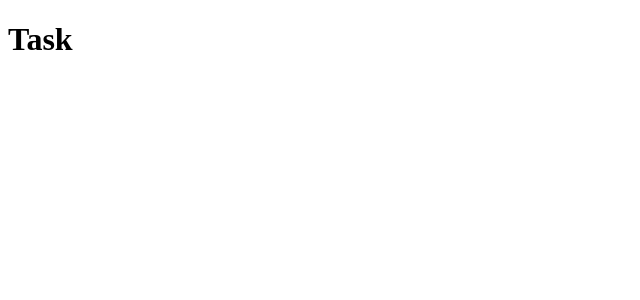
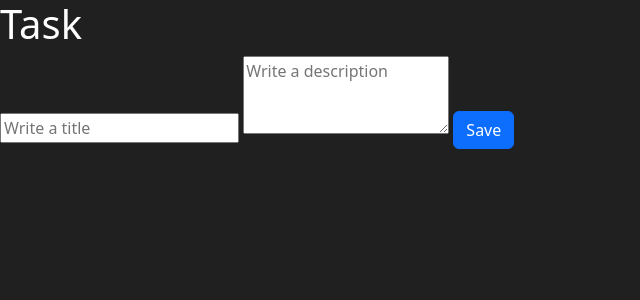
Before and after one commit to SebastianPinzonR/Crud-Django, a Django app: page /tasks/ in a window 1280 px wide. Before the commit the part shown is almost empty. Shown: the top 300 px of the page, without its empty margins (0-640 px from the left). Run offline with Django 5.2, Linux system fonts and the light colour scheme.

Commit message:
se pusieron las funcionalidades para crear las tareas

```diff
--- /dev/null
+++ b/task/static/main.css
@@ -0,0 +1,4 @@
+body{
+    background: #202020;
+    color: white;
+}
--- a/task/templates/list_task.html
+++ b/task/templates/list_task.html
@@ -1,13 +1,25 @@
+{% load static %}
+
 <!DOCTYPE html>
 <html lang="en">
 <head>
     <meta charset="UTF-8">
     <meta name="viewport" content="width=device-width, initial-scale=1.0">
     <title>Document</title>
+    <link href="https://cdn.jsdelivr.net/npm/bootstrap@5.3.7/dist/css/bootstrap.min.css" rel="stylesheet" integrity="sha384-LN+7fdVzj6u52u30Kp6M/trliBMCMKTyK833zpbD+pXdCLuTusPj697FH4R/5mcr" crossorigin="anonymous">
+    <link rel="stylesheet" href="{% static 'main.css' %}">
 </head>
 <body>
 
     <h1>Task</h1>
+    <form action="{% url 'create_task'%}" method="POST">
+        {% csrf_token %}
+
+        <input type="text" name="title" placeholder="Write a title" >
+        <textarea name="description" rows="3" placeholder="Write a description"></textarea>
+        <button type="submit" class="btn btn-primary">Save</button>
+
+    </form>
 
 </body>
 </html>
--- a/task/urls.py
+++ b/task/urls.py
@@ -1,6 +1,7 @@
 from django.urls import path
-from .views import list_tasks
+from .views import list_tasks, create_task
 
 urlpatterns = [
     path('', list_tasks),
+    path('new/', create_task, name='create_task'),
 ]
--- a/task/views.py
+++ b/task/views.py
@@ -1,6 +1,18 @@
-from django.shortcuts import render
+from django.shortcuts import render, redirect
+from .models import Task
 
 # Create your views here.
 
 def list_tasks(request):
     return render(request, 'list_task.html')
+
+def create_task(request):
+    #aqui no se castea el request.POST
+    #aqui se puede validar si lanza una excepcion o extenderlo a otra vista
+    Task(title = request.POST['title'],
+         description = request.POST['description']).save()
+    #aqui se castea el request.POST
+    # task= Task(title = request.POST['title'],
+    #      description = request.POST['description']).save()
+    # task.save()
+    return redirect('/tasks/')
```
